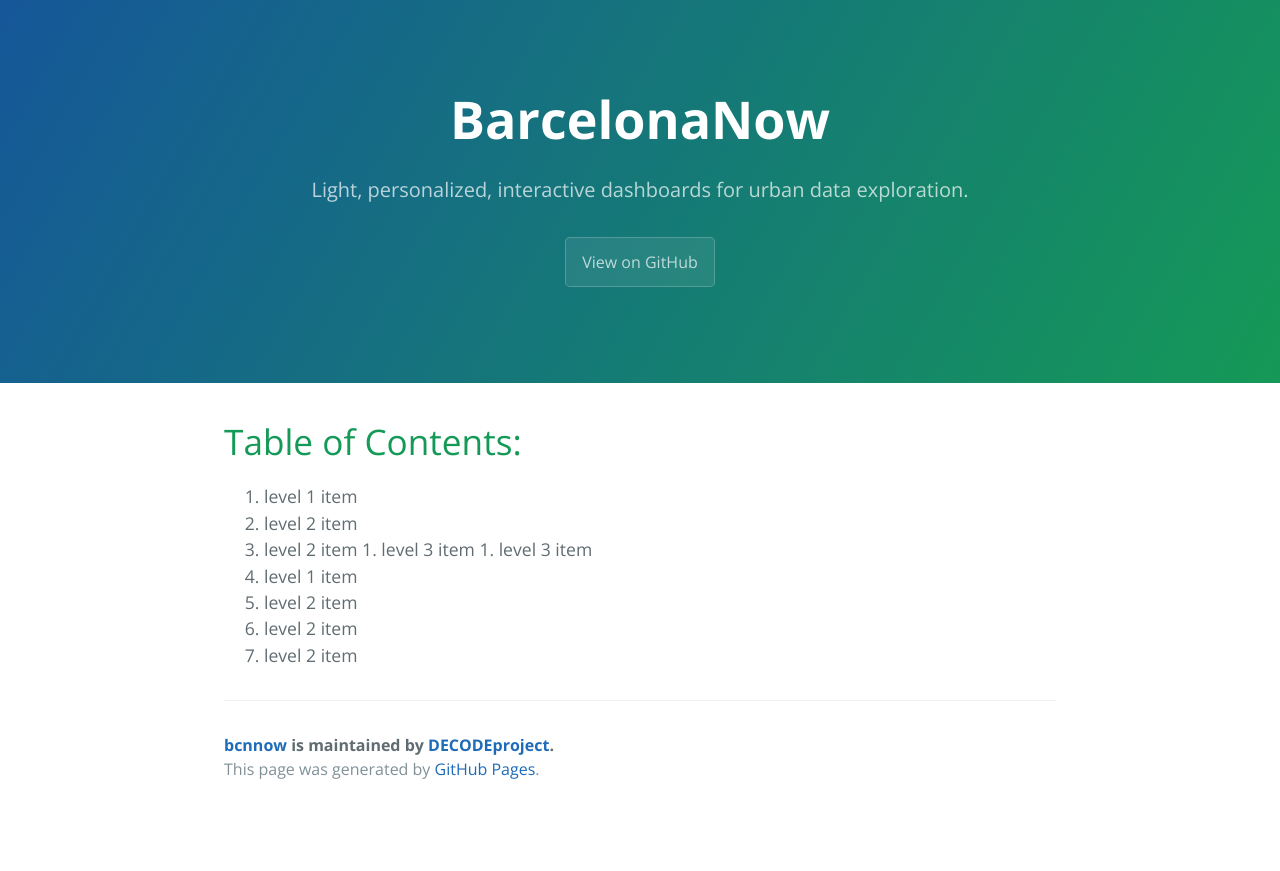
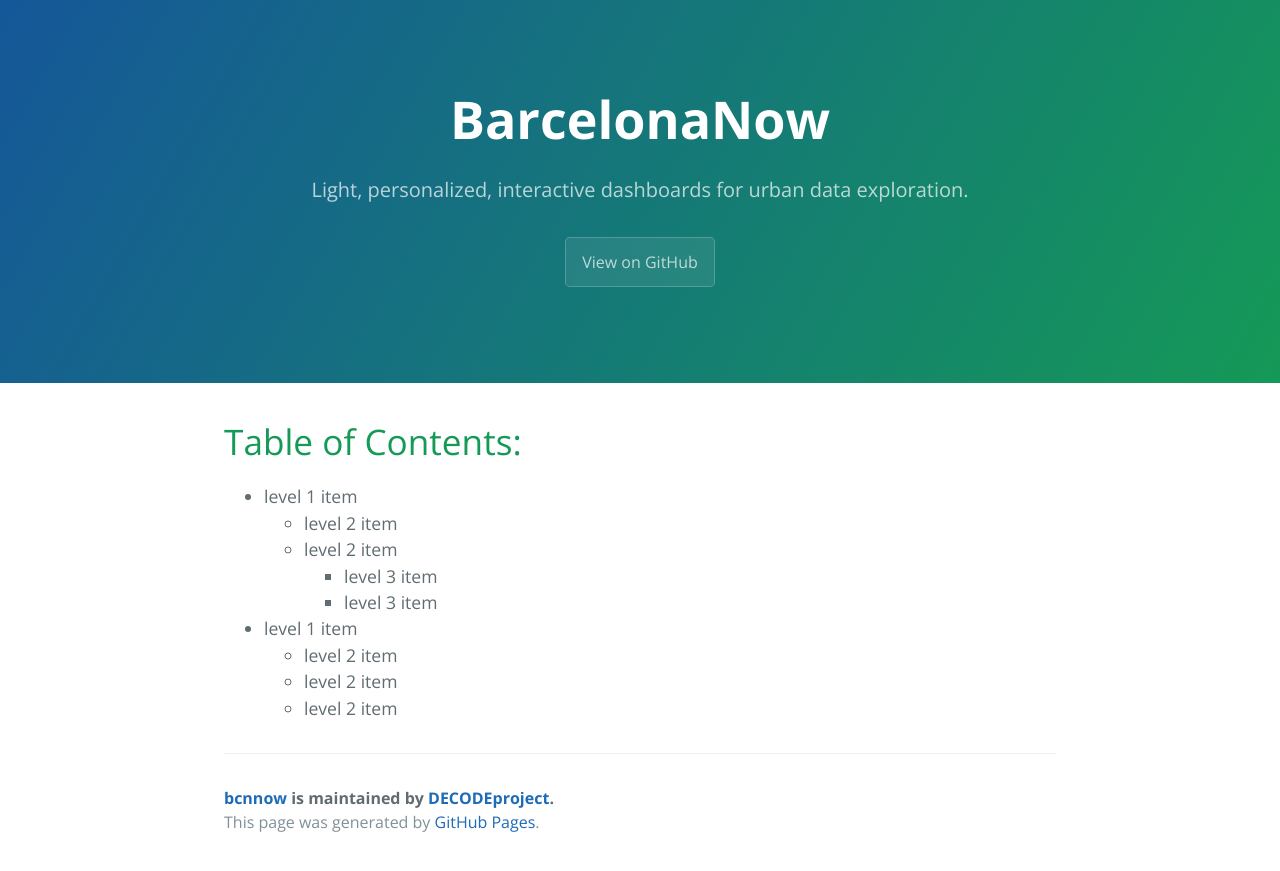
Before and after one commit to DECODEproject/bcnnow, a Jekyll site: the page built from docs/index.md, in a window 1280 px wide. Shown: the top 871 px of the page. Built offline with Jekyll 4.4.1, drawn with Linux system fonts in a browser that asks for light colours; our own code applies the rules of GitHub Pages for plain Markdown files.

Commit message:
BarcelonaNow v0.0.1

```diff
--- a/docs/index.md
+++ b/docs/index.md
@@ -5,12 +5,12 @@ layout: default
 
 # Table of Contents:
 
-1. level 1 item
-  1. level 2 item
-  1. level 2 item
-    1. level 3 item
-    1. level 3 item
-1. level 1 item
-  1. level 2 item
-  1. level 2 item
-  1. level 2 item
+- level 1 item
+  - level 2 item
+  - level 2 item
+    - level 3 item
+    - level 3 item
+- level 1 item
+  - level 2 item
+  - level 2 item
+  - level 2 item
```
